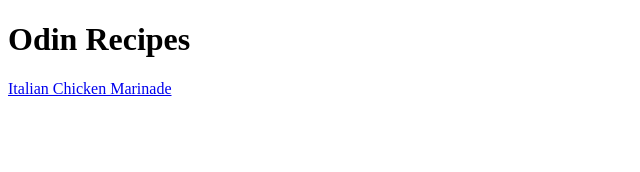
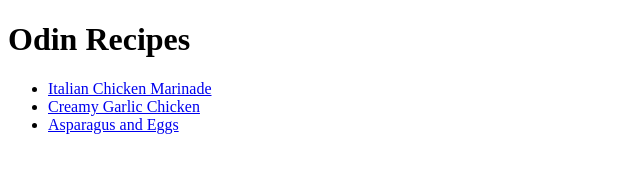
Before and after one commit to noysg/odin-recipes, a plain HTML site: page index.html in a window 1280 px wide. Shown: the whole page, without its empty margins (0-640 px from the left). Drawn offline with Linux system fonts and the light colour scheme.

Commit message:
added links for the recipes on index page

```diff
--- a/index.html
+++ b/index.html
@@ -7,11 +7,31 @@
   </head>
   <body>
     <h1>Odin Recipes</h1>
+    <ul>
+      <li>
         <a
           href="/recipes/italian-chicken-marinade.html"
           target="_blank"
           rel="noopener noreferrer"
           >Italian Chicken Marinade</a
         >
+      </li>
+      <li>
+        <a
+          href="/recipes/creamy-garlic-chicken.html"
+          target="_blank"
+          rel="noopener noreferrer"
+          >Creamy Garlic Chicken</a
+        >
+      </li>
+      <li>
+        <a
+          href="/recipes/asparagus and eggs.html"
+          target="_blank"
+          rel="noopener noreferrer"
+          >Asparagus and Eggs</a
+        >
+      </li>
+    </ul>
   </body>
 </html>
```
Lines whose indentation alone changed are shown as unchanged.
